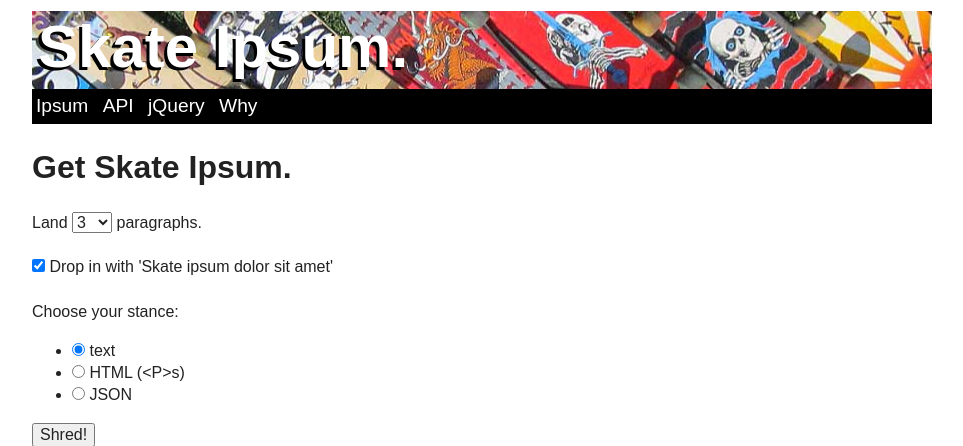
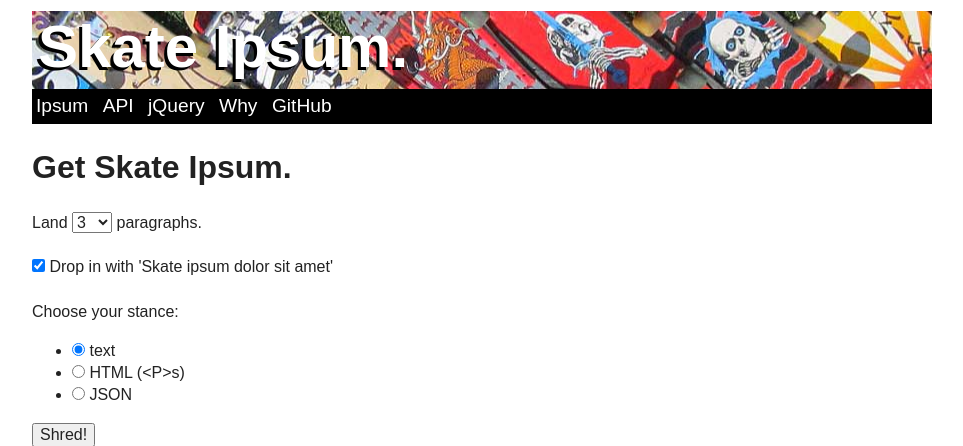
Before and after one commit to jasonmorita/skateipsum, a PHP site: page / in a window 1280 px wide. Shown: the top 446 px of the page, without its empty margins (158-1121 px from the left). Run offline with PHP 8.4, Linux system fonts and the light colour scheme; data that the repository does not hold is empty; a stand-in replaces the project's code that opens the database connection; some libraries are stand-ins or nearby versions; some web fonts are replaced.

Commit message:
added GH link

```diff
--- a/htdocs/css/style.css
+++ b/htdocs/css/style.css
@@ -107,7 +107,7 @@ header nav {
 	padding: 4px;
 }
 
-header nav a {
+header nav a, header nav a:visited {
 	color: #fff;
 	font-size: 1.2em;
 	margin-right: 10px;
--- a/htdocs/ipsum.php
+++ b/htdocs/ipsum.php
@@ -11,6 +11,7 @@ require_once($_SERVER['DOCUMENT_ROOT'].'/db.php');
 		<a title="api">API</a>
 		<a title="plugin">jQuery</a>
 		<a title="why">Why</a>
+		<a href="https://github.com/jasonmorita/skateipsum">GitHub</a>
 	</nav>
 </header>
 
```
